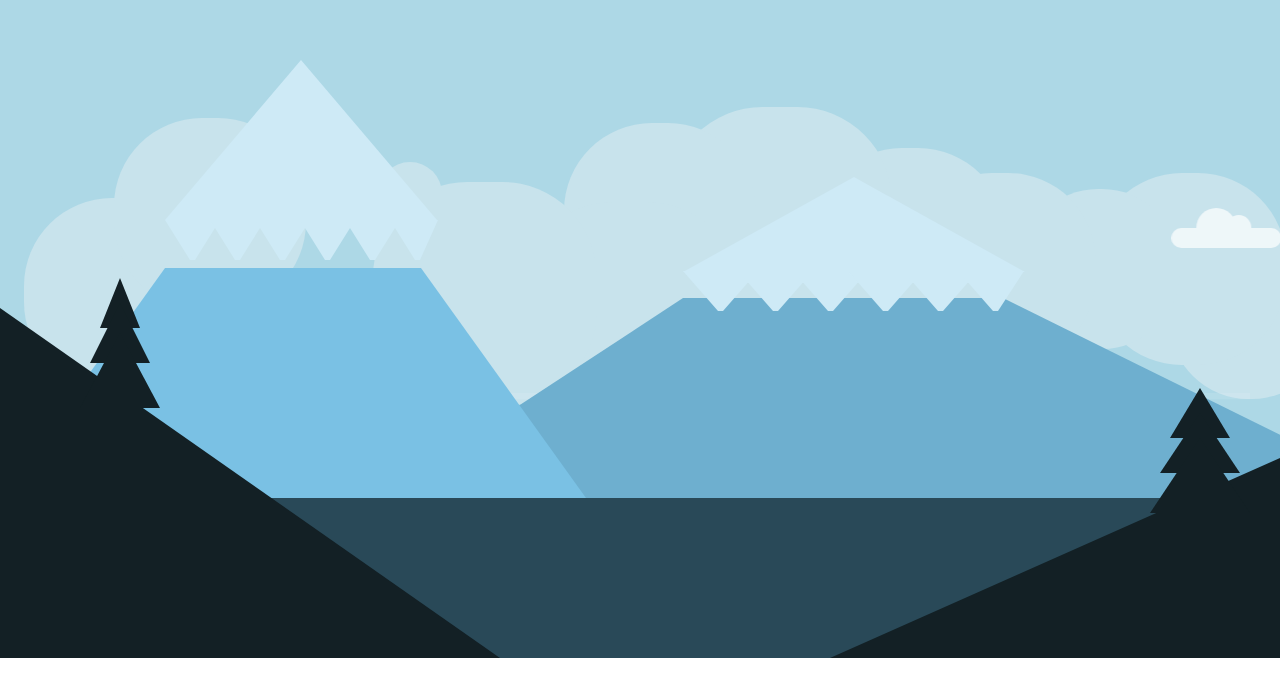
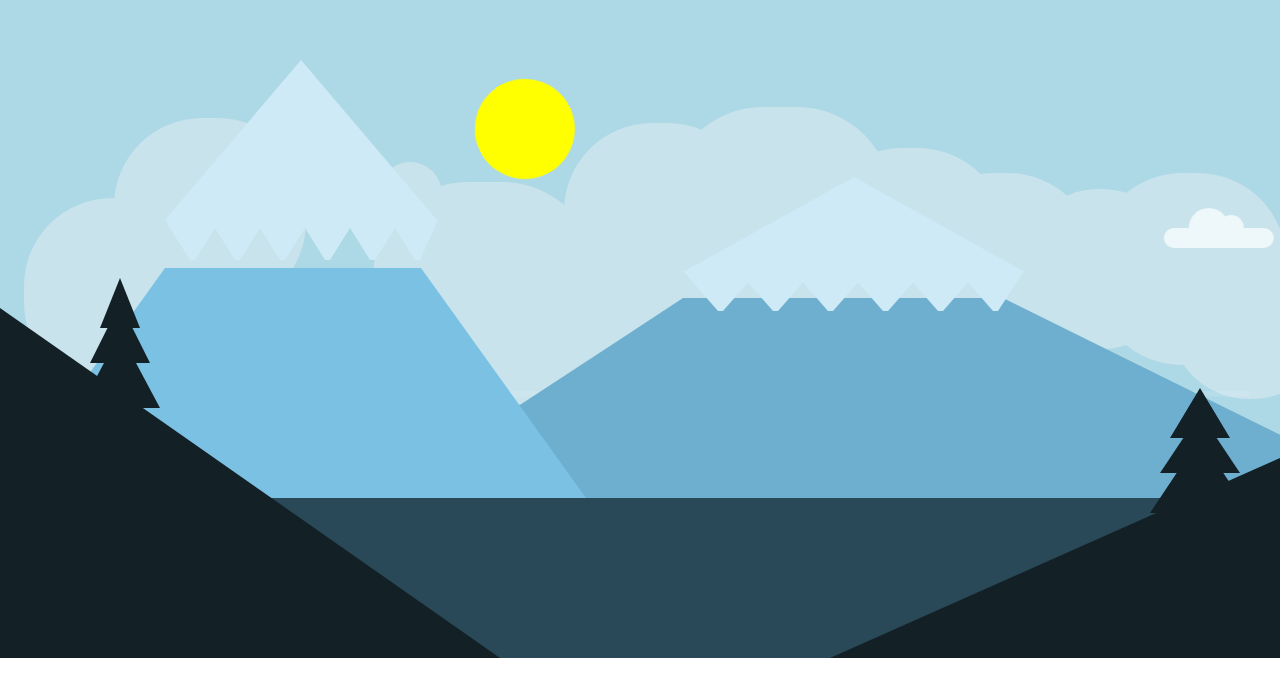
Before and after one commit to mmarsden89/mountain-view, a React (Create React App) app: page / in a window 1280 px wide. Shown: the part 142-838 px from the top of the page. Before the commit the page ends 800 px from the top, so only its background shows below. Built offline with nearby package versions, Linux system fonts and the light colour scheme.

Commit message:
add in new celestial container component

```diff
--- a/src/App.css
+++ b/src/App.css
@@ -11,7 +11,7 @@
   0% {
     background-color: lightblue;
   }
-  25% {
+  15% {
     background: lightblue;
   }
   30% {
@@ -26,7 +26,7 @@
   70% {
     background-color: orange;
   }
-  75% {
+  85% {
     background-color: lightblue;
   }
   100% {
--- a/src/App.js
+++ b/src/App.js
@@ -1,9 +1,10 @@
 import "./App.css";
-import { Mountains } from "./Components/index";
+import { Mountains, CelestialContainer } from "./Components/index";
 
 function App() {
   return (
     <div className="App">
+      <CelestialContainer />
       <Mountains />
     </div>
   );
--- /dev/null
+++ b/src/Components/CelestialContainer/CelestialContainer.js
@@ -0,0 +1,14 @@
+import "./CelestialContainer.scss";
+import Moon from "./Moon";
+import Sun from "./Sun";
+
+const CelestialContainer = () => {
+  return (
+    <div className="celestial-container">
+      <Moon />
+      <Sun />
+    </div>
+  );
+};
+
+export default CelestialContainer;
--- /dev/null
+++ b/src/Components/CelestialContainer/CelestialContainer.scss
@@ -0,0 +1,40 @@
+.celestial-container {
+  width: 100vw;
+  height: 100vh;
+  position: absolute;
+}
+
+.moon-container,
+.sun-container {
+  width: 100%;
+  height: 60%;
+  position: absolute;
+  top: 80%;
+}
+
+.moon {
+}
+
+.sun {
+  z-index: 10;
+  position: absolute;
+  height: 100px;
+  width: 100px;
+  border-radius: 50%;
+  background-color: yellow;
+  // top: 100%;
+  // top: 0;
+}
+
+.sun-container {
+  animation: sunpath 180s linear infinite;
+}
+
+@keyframes sunpath {
+  from {
+    transform: rotate(45deg);
+  }
+  to {
+    transform: rotate(405deg);
+  }
+}
--- /dev/null
+++ b/src/Components/CelestialContainer/Moon.js
@@ -0,0 +1,9 @@
+const Moon = () => {
+  return (
+    <div className="moon-container">
+      <div className="moon"></div>
+    </div>
+  );
+};
+
+export default Moon;
--- /dev/null
+++ b/src/Components/CelestialContainer/Sun.js
@@ -0,0 +1,9 @@
+const Sun = () => {
+  return (
+    <div className="sun-container">
+      <div className="sun"></div>
+    </div>
+  );
+};
+
+export default Sun;
--- a/src/Components/Mountains/mountains.scss
+++ b/src/Components/Mountains/mountains.scss
@@ -345,8 +345,8 @@ $cloud-color: rgb(227, 238, 242);
   height: 10px;
   width: 150px;
   background-color: white;
-  top: 350px;
-  left: 200px;
+  top: 310px;
+  left: 230px;
   animation: moving-cloud3 70s linear infinite;
   animation-delay: 9s;
   opacity: 0;
--- a/src/Components/index.js
+++ b/src/Components/index.js
@@ -1,3 +1,4 @@
 import Mountains from "./Mountains/Mountains";
+import CelestialContainer from "./CelestialContainer/CelestialContainer";
 
-export { Mountains };
+export { Mountains, CelestialContainer };
```
